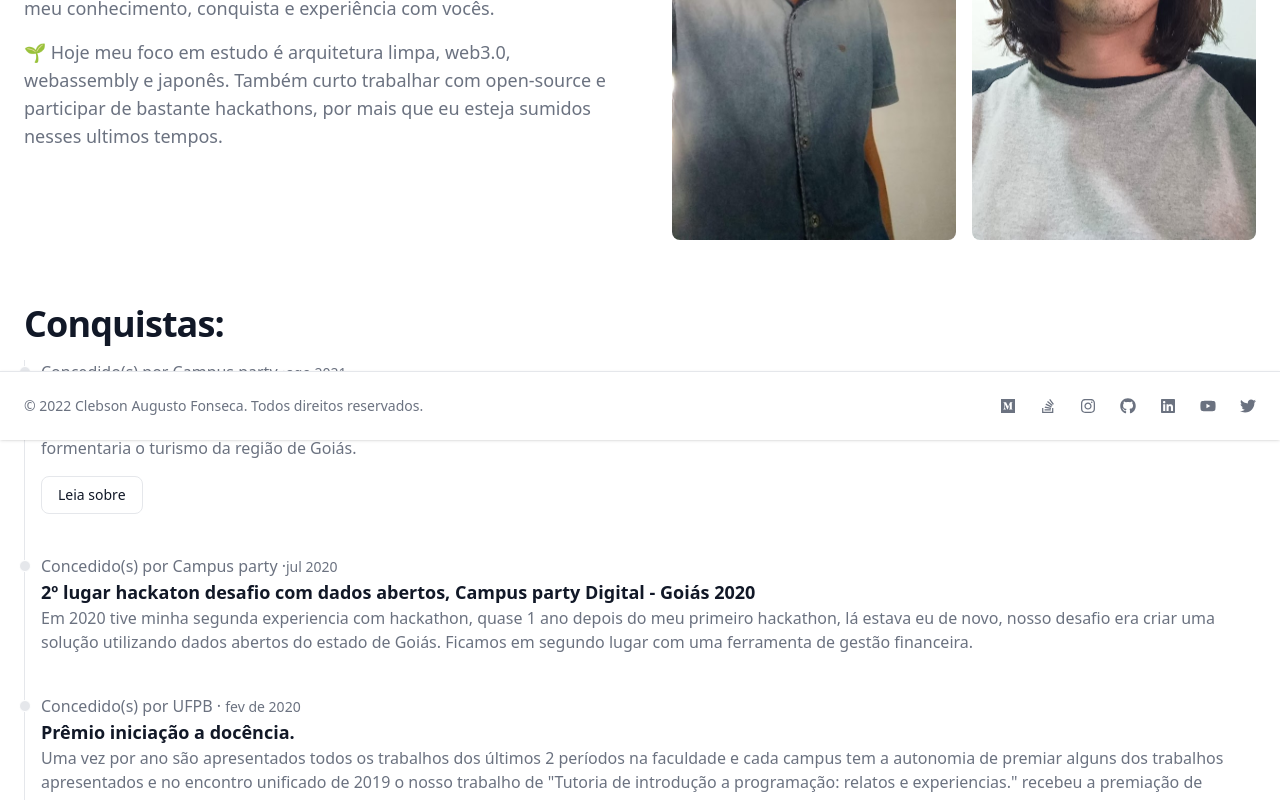
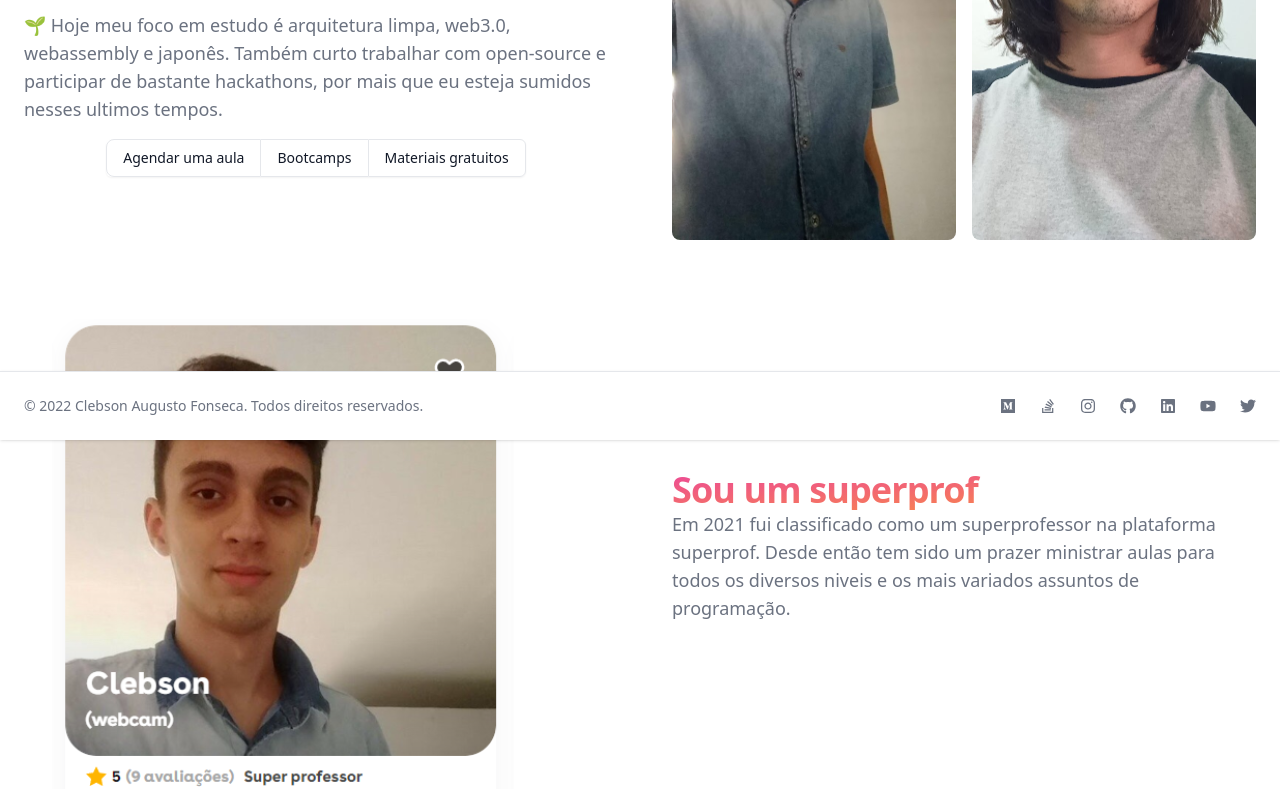
Before and after one commit to whoisclebs/clebson.cc, a Next.js app: page / in a window 1280 px wide. Shown: the part 360-1160 px from the top of the page. Built offline with nearby package versions, Linux system fonts and the light colour scheme; no server answers.

Commit message:
feat: add superprof experience

```diff
--- a/src/pages/index.js
+++ b/src/pages/index.js
@@ -21,12 +21,34 @@ export default function Home() {
               <p>
                 🌱 Hoje meu foco em estudo é arquitetura limpa, web3.0, webassembly e japonês. Também curto trabalhar com open-source e participar de bastante hackathons, por mais que eu esteja sumidos nesses ultimos tempos.
               </p>
+              <div className="flex justify-center pt-4">
+                <div class="inline-flex rounded-md shadow-sm" role="group">
+                  <a href="https://calendly.com/clebson-augusto/60min?month=2022-09&date=2022-09-05" class="py-2 px-4 text-sm font-medium text-gray-900 bg-white rounded-l-lg border border-gray-200 hover:bg-gray-100 hover:text-blue-700 focus:z-10 focus:ring-2 focus:ring-blue-700 focus:text-blue-700 dark:bg-gray-700 dark:border-gray-600 dark:text-white dark:hover:text-white dark:hover:bg-gray-600 dark:focus:ring-blue-500 dark:focus:text-white">
+                    Agendar uma aula
+                  </a>
+                  <a href="https://ledthinking.com.br/bootcamps" class="py-2 px-4 text-sm font-medium text-gray-900 bg-white border-t border-b border-gray-200 hover:bg-gray-100 hover:text-blue-700 focus:z-10 focus:ring-2 focus:ring-blue-700 focus:text-blue-700 dark:bg-gray-700 dark:border-gray-600 dark:text-white dark:hover:text-white dark:hover:bg-gray-600 dark:focus:ring-blue-500 dark:focus:text-white">
+                    Bootcamps
+                  </a>
+                  <a href="https://www.youtube.com/channel/UCTXNglaqvIsBtXpNLe_KTsw" class="py-2 px-4 text-sm font-medium text-gray-900 bg-white rounded-r-md border border-gray-200 hover:bg-gray-100 hover:text-blue-700 focus:z-10 focus:ring-2 focus:ring-blue-700 focus:text-blue-700 dark:bg-gray-700 dark:border-gray-600 dark:text-white dark:hover:text-white dark:hover:bg-gray-600 dark:focus:ring-blue-500 dark:focus:text-white">
+                    Materiais gratuitos
+                  </a>
+                </div>
+              </div>
+
           </div>
           <div className="grid grid-cols-2 gap-4 mt-8">
               <Image width={348.5} height={618} className="w-full rounded-lg" priority src="/clebson-2019.jpeg" alt="Clebson Augusto Fonseca no ano de 2019" />
               <Image width={348.5} height={618} className="mt-4 w-full lg:mt-10 rounded-lg" priority={false} src="/clebson-2022.jpg" alt="Clebson Augusto fonseca no ano de 2022"/>
           </div>
+          <img src='/superprof.png' alt="Banner clebson site superprof." />
+          <div className="font-light text-gray-500 sm:text-lg dark:text-gray-400">
+              <h2 className="text-4xl tracking-tight font-extrabold text-transparent bg-clip-text bg-gradient-to-br from-pink-500 to-orange-400">Sou um superprof</h2>
+              <p className="mb-4">
+                 Em 2021 fui classificado como um superprofessor na plataforma superprof. Desde então tem sido um prazer ministrar aulas para todos os diversos niveis e os mais variados assuntos de programação.
+              </p>
+          </div>
         </div>
+
         <div className="mb-28 pb-16 px-4 mx-auto max-w-screen-xl lg:pb-16 lg:px-6">
         <h2 className="mb-4 text-3xl tracking-tight font-extrabold text-gray-900 sm:text-4xl dark:text-white">Conquistas:</h2>
           <ol className="relative border-l border-gray-200 dark:border-gray-700">
```
Also changed, not shown: public/superprof.png (added).
